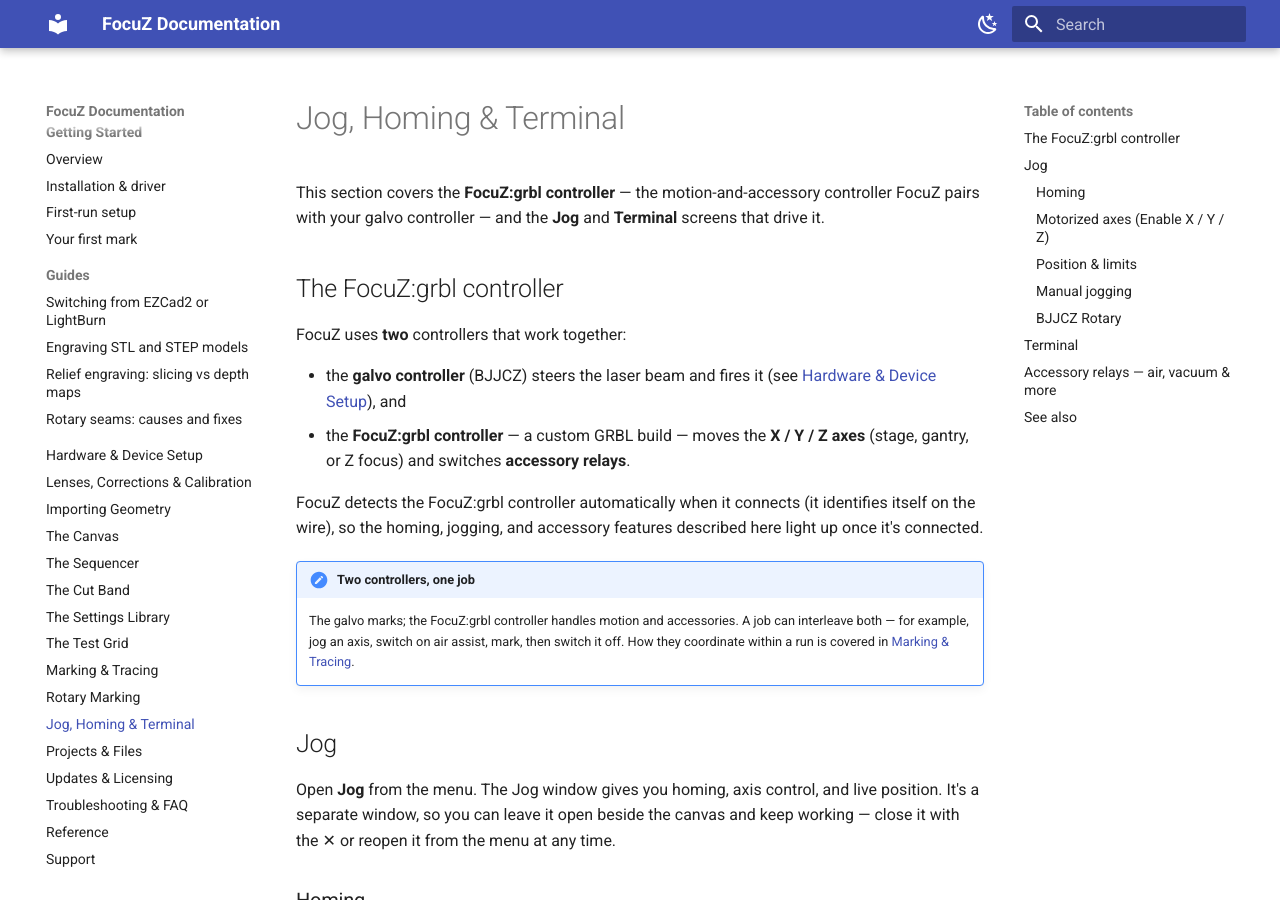
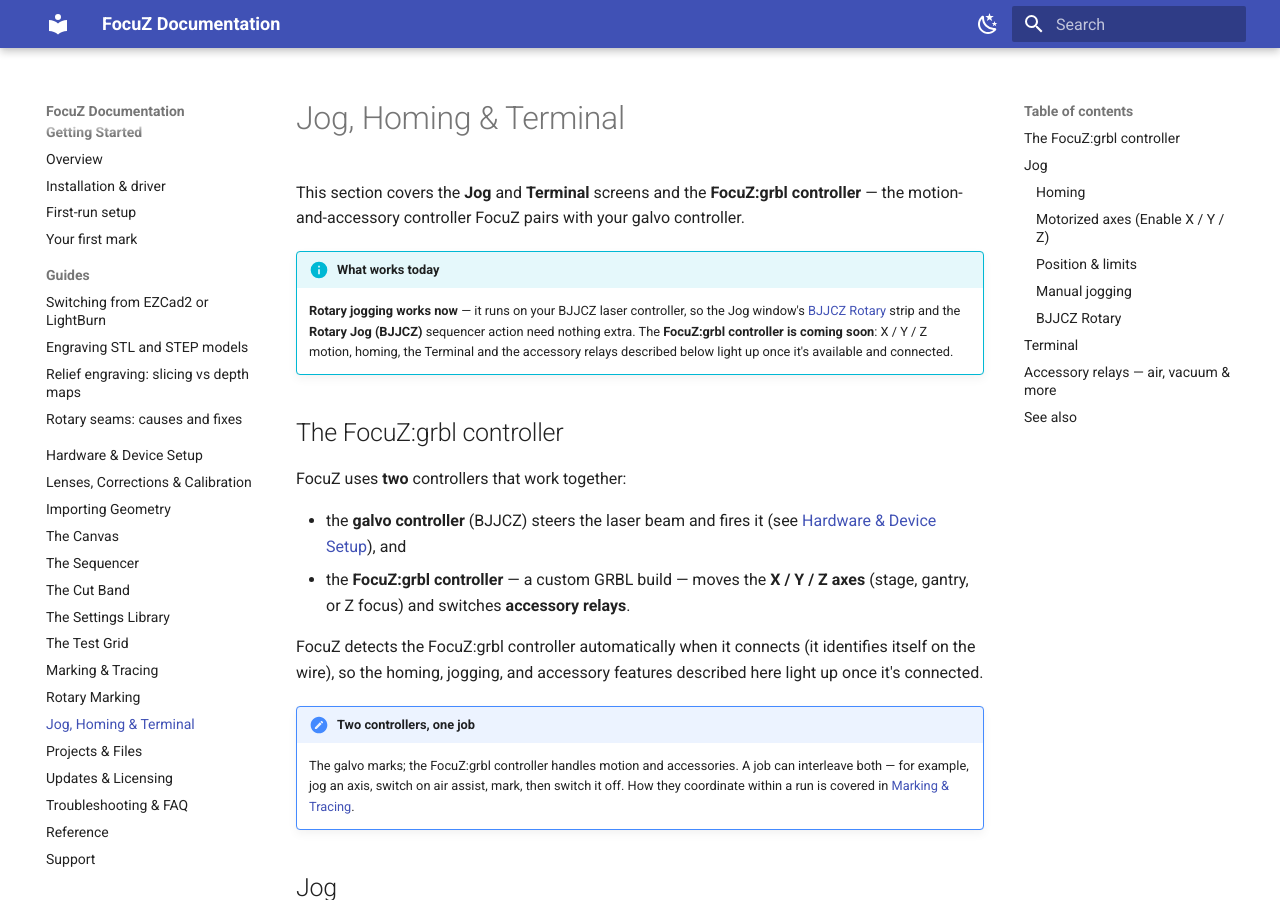
Before and after one commit to Lokahi-Shop/focuz-docs, an MkDocs documentation site: the page built from docs/jog-terminal.md, in a window 1280 px wide and 900 px high. Built offline with MkDocs 1.6.1 and Material for MkDocs 9.7.7, drawn with Linux system fonts in a browser that asks for light colours; some of the changed text lies outside the part shown.

Commit message:
Jog & Terminal: say what works today (BJJCZ rotary jog) vs coming soon (FocuZ:grbl)
Co-Authored-By: Claude Opus 5.5 <noreply@anthropic.com>

```diff
--- a/docs/jog-terminal.md
+++ b/docs/jog-terminal.md
@@ -1,7 +1,13 @@
 # Jog, Homing & Terminal
 
-This section covers the **FocuZ:grbl controller** — the motion-and-accessory controller FocuZ pairs with
-your galvo controller — and the **Jog** and **Terminal** screens that drive it.
+This section covers the **Jog** and **Terminal** screens and the **FocuZ:grbl controller** — the
+motion-and-accessory controller FocuZ pairs with your galvo controller.
+
+!!! info "What works today"
+    **Rotary jogging works now** — it runs on your BJJCZ laser controller, so the Jog window's
+    [BJJCZ Rotary](#bjjcz-rotary) strip and the **Rotary Jog (BJJCZ)** sequencer action need nothing
+    extra. The **FocuZ:grbl controller is coming soon**: X / Y / Z motion, homing, the Terminal and the
+    accessory relays described below light up once it's available and connected.
 
 ## The FocuZ:grbl controller
 
@@ -76,7 +82,8 @@ controller and simply grays out when the laser isn't connected.
 The Jog window's **BJJCZ Rotary** strip jogs the rotary axis (it runs on the laser controller, so
 it's live whenever the laser is connected): jog **CCW / CW** by the set angle, **Set Zero** to
 define the current position as zero, and **Go to Zero** to rotate back to it — with a live
-position readout. See [Rotary Marking](rotary.md).
+position readout. To turn the rotary as a step inside a job, use the **Rotary Jog (BJJCZ)** action in
+the Sequencer (see [Rotary Jog](rotary.md#rotary-jog)). See [Rotary Marking](rotary.md).
 
 !!! warning "How jogging really behaves (open-loop)"
     The FocuZ:grbl controller is **open-loop** and **queues** moves:
```
